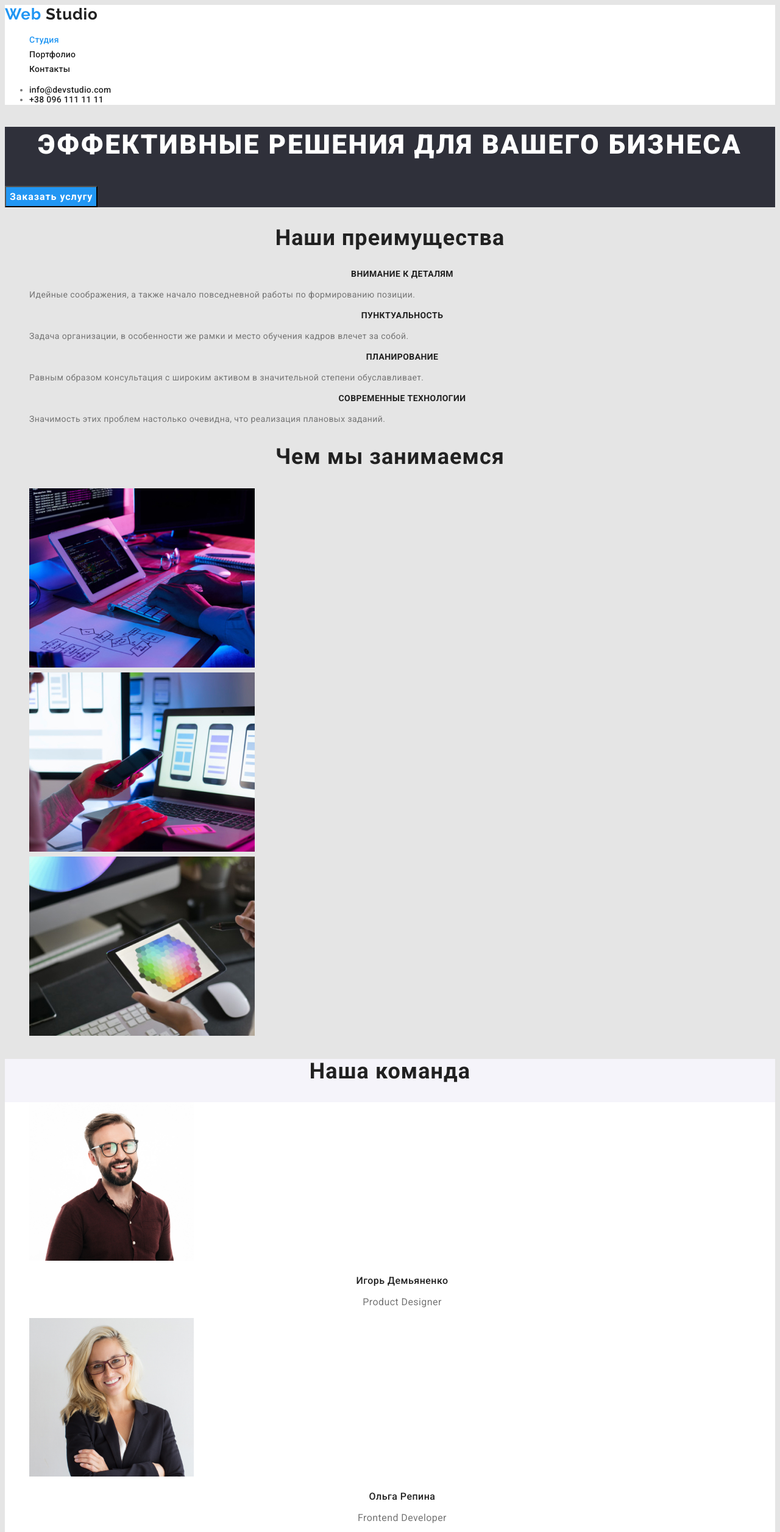
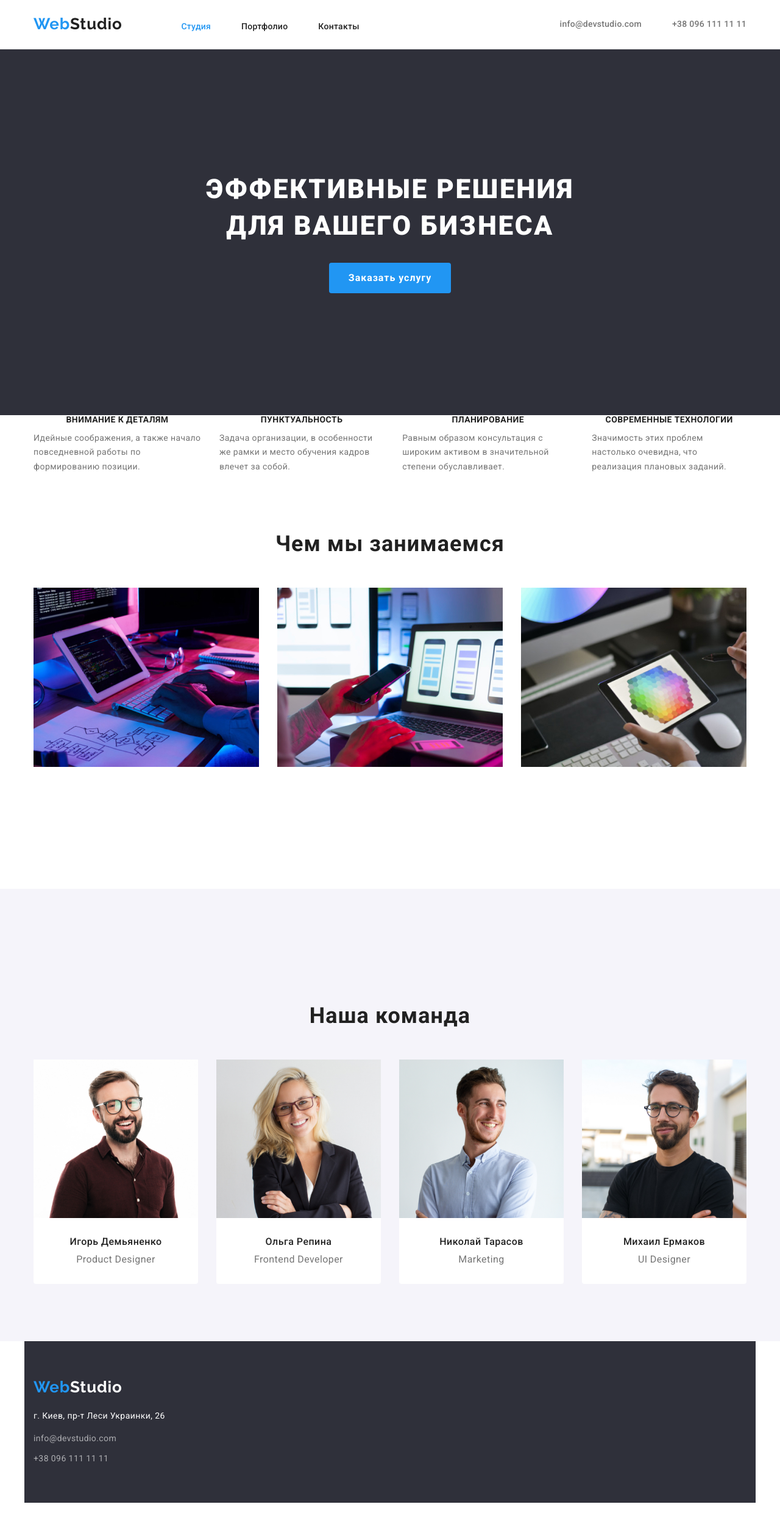
Before and after one commit to marta-pryiom/goit-markup-hw-02, a plain HTML site: page index.html in a window 1280 px wide. Shown: the top 2513 px of the page at 61% size. After the commit the page ends 2479 px from the top, so only its background shows below. Drawn offline with nearby package versions, Linux system fonts and the light colour scheme.

Commit message:
goit-markup-hw-03

```diff
--- a/css/styles.css
+++ b/css/styles.css
@@ -3,11 +3,45 @@
   --title-text-color: #212121;
   --additional-text-color: #ffffff;
   --accent-color: #2196f3;
-  --primary-bg-color: #e5e5e5;
+  --primary-bg-color: #fff;
   --main-font-family: "Roboto", sans-serif;
+}
+html {
+  box-sizing: border-box;
+}
+*,
+*::after,
+*::before {
+  box-sizing: inherit;
+}
+h1,
+h2,
+h3,
+h4,
+h5,
+h6,
+p {
+  margin: 0;
+  padding: 0;
+}
+.list {
+  padding: 0;
+  margin: 0;
+  list-style: none;
+}
+.link {
+  text-decoration: none;
+  color: inherit;
+}
+
+img {
+  display: block;
+  max-width: 100%;
+  height: auto;
 }
 
 body {
+  margin: 0;
   font-family: var(--main-font-family);
   background-color: var(--primary-bg-color);
   color: var(--primary-text-color);
@@ -15,17 +49,28 @@ body {
   line-height: 1.71;
   letter-spacing: 0.03em;
 }
+.container {
+  width: 1200px;
+  padding-left: 15px;
+  padding-right: 15px;
+  margin-left: auto;
+  margin-right: auto;
+}
+
 .title {
   background-color: var(--additional-text-color);
+  border-bottom: 1px solid #ececec;
 }
-.title .link {
-  font-weight: 500;
-  font-size: 14px;
-  line-height: 1.14;
-  letter-spacing: 0.02em;
-  color: var(--title-text-color);
+.main-nav {
+  display: flex;
+  align-items: center;
+  margin-bottom: 0;
 }
-.logo {
+
+.nav .logo {
+  display: inline-flex;
+  padding-top: 24px;
+  padding-bottom: 25px;
   font-family: "Raleway", sans-serif;
   font-weight: 700;
   font-size: 26px;
@@ -38,16 +83,27 @@ body {
 }
 /*Site-nav*/
 
-.list {
-  list-style: none;
+.site-nav {
+  display: inline-flex;
+  margin-left: 93px;
+}
+
+.site-nav .item + .item {
+  margin-left: 50px;
 }
 .site-nav .link {
-  color: var(--title-text-color: );
+  font-weight: 500;
+  font-size: 14px;
+  line-height: 1.14;
+  letter-spacing: 0.02em;
+  color: var(--title-text-color);
 }
+
 .site-nav .link:hover,
 .site-nav .link:focus {
   color: var(--accent-color);
 }
+
 .site-nav .link-porfolio:hover,
 .site-nav .link-porfolio:focus,
 .site-nav .link-porfolio:visited {
@@ -55,48 +111,69 @@ body {
 }
 
 .auth-nav {
+  display: inline-flex;
+  margin-left: auto;
   font-family: var(--main-font-family);
-  font-style: normal;
   font-weight: 500;
   font-size: 14px;
   line-height: 1.14;
   letter-spacing: 0.02em;
   color: #757575;
 }
+
+.auth-nav .item + .item {
+  margin-left: 50px;
+}
 .auth-nav .link:hover,
 .auth-nav .link:focus {
   color: var(--accent-color);
 }
-/*Main content*/
+.item .link {
+  display: block;
+}
+
 /* Hero section*/
-.hero-section {
+.section {
+  padding-top: 200px;
+  padding-bottom: 200px;
+}
+
+.hero {
   background-color: #2f303a;
+  text-align: center;
 }
 .hero-title {
   color: var(--additional-text-color);
   font-family: var(--main-font-family);
+  text-align: center;
   font-weight: 900;
   font-size: 44px;
   line-height: 1.36;
-  text-align: center;
   letter-spacing: 0.06em;
   text-transform: uppercase;
-  padding: 200 452 280 452px;
+  margin-bottom: 30px;
+  max-width: 696px;
+  margin: 0 auto;
+  margin-bottom: 30px;
 }
 .hero-button {
-  font-family: var(--main-font-family);
+  font-family: inherit;
+  display: inline-block;
+  border: 1px solid transparent;
+  border-radius: 4px;
+  min-width: 200px;
+  min-height: 50px;
   font-weight: 700;
   font-size: 16px;
   line-height: 1.87;
-  display: flex;
-  align-items: center;
-  text-align: center;
   letter-spacing: 0.06em;
   background-color: var(--accent-color);
   color: var(--additional-text-color);
+  cursor: pointer;
 }
 
 /*Benefit section*/
+
 .visually-hidden {
   position: absolute !important;
   clip: rect(1px 1px 1px 1px);
@@ -107,7 +184,14 @@ body {
   width: 1px !important;
   overflow: hidden;
 }
-
+.benefits-list {
+  display: flex;
+  justify-content: space-between;
+  min-width: 270px;
+  margin-bottom: 94px;
+  margin: 0;
+  padding: 0;
+}
 .benefits-list .list {
   font-family: var(--main-font-family);
   font-size: 14px;
@@ -115,8 +199,12 @@ body {
   letter-spacing: 0.03em;
   color: var(--primary-text-color);
 }
+.benefits-list > .list:not(:last-child) {
+  margin-right: 30px;
+}
 
 .benefits-title {
+  margin-bottom: 10px;
   font-family: var(--main-font-family);
   font-weight: 700;
   font-size: 14px;
@@ -125,7 +213,20 @@ body {
   text-transform: uppercase;
   color: var(--title-text-color);
 }
-/*What we are doing*/
+/* what we are doing*/
+.container.section {
+  padding-top: 94px;
+}
+.work-item {
+  display: flex;
+  justify-content: space-between;
+  margin: 0;
+  padding: 0;
+}
+.work-item .list:not(:last-child) {
+  margin-right: 30px;
+}
+
 h2 {
   font-weight: 700;
   font-size: 36px;
@@ -133,11 +234,30 @@ h2 {
   text-align: center;
   letter-spacing: 0.03em;
   color: var(--title-text-color);
+  padding: 0 0 50px 0;
 }
+
 /*Our teammembers*/
+
+.teammembers.section {
+  background-color: #f5f4fa;
+  text-align: center;
+}
 .teammembers {
-  background-color: #f5f4fa;
+  padding-top: 94px;
+  padding-bottom: 94px;
+  margin-bottom: 0;
 }
+.teammembers h2 {
+  margin-bottom: 50px;
+  padding: 94px 0 0 0;
+}
+
+.members.list {
+  display: flex;
+  justify-content: space-between;
+}
+
 h3 {
   font-weight: 500;
   font-size: 16px;
@@ -146,21 +266,49 @@ h3 {
   letter-spacing: 0.03em;
   color: var(--title-text-color);
 }
-.members {
-  background-color: var(--additional-text-color);
-}
 
 .list-item {
   background-color: var(--additional-text-color);
+  border-radius: 0px 0px 4px 4px;
+}
+.list-item:not(:last-child) {
+  margin-right: 30px;
 }
 .list-item p {
+  max-width: 270px;
   font-size: 16px;
   line-height: 1.18;
   text-align: center;
 }
+
+.description {
+  display: block;
+}
+.description h3 {
+  padding-top: 30px;
+  padding-bottom: 10px;
+}
+.description p {
+  padding-bottom: 30px;
+}
+
 /*Footer*/
+
 .footer-section {
+  display: block;
+
   background: #2f303a;
+}
+.footer-section > .logo {
+  display: inline-flex;
+  padding-top: 60px;
+  margin-bottom: 20px;
+  font-family: "Raleway", sans-serif;
+  font-weight: 700;
+  font-size: 26px;
+  line-height: 1.19;
+  letter-spacing: 0.03em;
+  color: var(--title-text-color);
 }
 .footer-section .logo-item {
   color: var(--additional-text-color);
@@ -174,31 +322,62 @@ h3 {
   letter-spacing: 0.03em;
   color: var(--additional-text-color);
 }
-
+.auth-list {
+  display: block;
+  text-align: left;
+  padding: 0 0 60px 0;
+}
 .auth-item {
   color: rgba(255, 255, 255, 0.6);
 }
+.mail.list {
+  margin-bottom: 9px;
+}
 
 /*Portfolio*/
+
 .site-nav .current {
   color: var(--accent-color);
 }
 
 .main-section {
   background-color: var(--primary-bg-color);
+  margin-bottom: 94px;
 }
 
 .button {
+  border: 1px solid transparent;
+  border-radius: 4px;
+  padding: 6px 22px;
   background-color: #f5f4fa;
   font-family: var(--main-font-family);
   font-weight: 500;
   font-size: 16px;
   line-height: 1.62;
-  text-align: center;
   letter-spacing: 0.03em;
   color: var(--title-text-color);
 }
-.h1 {
+.filters {
+  display: flex;
+  justify-content: center;
+  margin: 0 0 34px 0;
+  padding: 94px 0 0 0;
+}
+.filters > .list {
+  padding: 0;
+}
+.filters > .list:not(:last-child) {
+  padding-right: 8px;
+}
+
+.filters .link:hover,
+.filters .link:focus {
+  color: var(--additional-text-color);
+  background-color: var(--accent-color);
+  cursor: pointer;
+}
+
+h1 {
   font-weight: 700;
   font-size: 36px;
   line-height: 1.16;
@@ -207,24 +386,41 @@ h3 {
   color: var(--title-text-color);
 }
 
-.filters .link:hover,
-.filters .link:focus {
-  color: var(--additional-text-color);
-  background-color: var(--accent-color);
+.menu {
+  display: flex;
+  flex-wrap: wrap;
+  margin-left: -30px;
+  margin-top: -30px;
+  padding: 0;
 }
-.list .work-item {
-  background-color: var(--additional-text-color);
+.menu-item {
+  flex-basis: calc((100% - 90px) / 3);
+  margin-left: 30px;
+  margin-top: 30px;
 }
-.work-item .h2 {
+.note {
+  border: 1px solid #eeeeee;
+  padding: 20px 24px;
+}
+.note h2 {
+  text-align: left;
   font-weight: 700;
   font-size: 18px;
   line-height: 2;
   letter-spacing: 0.06em;
   color: var(--title-text-color);
+  padding-top: 20px;
+  padding-bottom: 0;
+  margin-bottom: 4px;
 }
-.work-item .p {
+
+.foto {
+  margin: 0;
+}
+.menu > .note > p {
   font-size: 16px;
   line-height: 1.87;
   letter-spacing: 0.03em;
   color: var(--primary-bg-color);
+  padding-bottom: 20px;
 }
--- a/index.html
+++ b/index.html
@@ -10,55 +10,71 @@
     <link href="https://fonts.googleapis.com/css2?family=Roboto:wght@400;500;700;900&display=swap" rel="stylesheet">
     <link rel="preconnect" href="https://fonts.gstatic.com">
     <link href="https://fonts.googleapis.com/css2?family=Raleway:wght@700&display=swap" rel="stylesheet">
+    <link rel="stylesheet" href="https://cdnjs.cloudflare.com/ajax/libs/modern-normalize/0.2.0/modern-normalize.min.css">
     <link rel="stylesheet" href="./css/styles.css"/>
 </head>
 <body>
 
+
         <header class="title">
-         <nav>
-             <a href="" class="logo"> <span class="logo-title">Web</span> Studio</a>
+            <div class="container main-nav">
 
+
+
+                <nav class="nav">
+                    <a href="" class="logo"> <span class="logo-title">Web</span>Studio</a>
                     <ul class="site-nav list">
-                 <li> <a href="" class="link current">Студия</a></li>
-                 <li> <a href="portfolio.html" class="link">Портфолио</a></li>
-                 <li> <a href="" class="link">Контакты</a></li>
+                        <li class="item"> <a href="index.html" class="link current">Студия</a></li>
+                        <li class="item"> <a href="portfolio.html" class="link ">Портфолио</a></li>
+                        <li class="item"> <a href="" class="link">Контакты</a></li>
                     </ul>
                 </nav>
-        <ul class="auth-nav">
-            <li> <a class="link" href="mailto:info@devstudio.com">info@devstudio.com</a></li>
-            <li> <a class="link" href="tel:+380961111111">+38 096 111 11 11</a></li>
+                <ul class="auth-nav list">
+                    <li class="item"> <a class="link" href="mailto:info@devstudio.com">info@devstudio.com</a> </li>
+                    <li class="item"> <a class="link" href="tel:+380961111111">+38 096 111 11 11</a></li>
                 </ul>
-
+            </div>
         </header>
 
 
         <main>
 
-        <section class="hero-section">
-             <h1 class="hero-title"> Эффективные решения для вашего бизнеса</h1>
+            <section class="hero section">
+                <div class="container">
+                    <h1 class="hero-title"> Эффективные решения </br>для вашего бизнеса</h1>
                     <button type="button" class="hero-button">Заказать услугу</button>
+                </div>
             </section>
 
-        <h2 >Наши преимущества</h2>
 
+            <div class="container">
+                <h2 class="visually-hidden">Наши преимущества</h2>
                 <ul class="benefits-list">
-                <li class="list"> <h3 class="benefits-title" >Внимание к деталям</h3>
+                    <li class="list">
+                        <h3 class="benefits-title">Внимание к деталям</h3>
                         <p>Идейные соображения, а также начало повседневной работы по формированию позиции.</p>
                     </li>
-                <li class="list"> <h3 class="benefits-title">Пунктуальность</h3>
+                    <li class="list">
+                        <h3 class="benefits-title">Пунктуальность</h3>
                         <p>Задача организации, в особенности же рамки и место обучения кадров влечет за собой.</p>
                     </li>
-                <li class="list"> <h3 class="benefits-title">Планирование</h3>
+                    <li class="list">
+                        <h3 class="benefits-title">Планирование</h3>
                         <p>Равным образом консультация с широким активом в значительной степени обуславливает.</p>
                     </li>
-                <li class="list"> <h3 class="benefits-title">Современные технологии</h3>
+                    <li class="list">
+                        <h3 class="benefits-title">Современные технологии</h3>
                         <p>Значимость этих проблем настолько очевидна, что реализация плановых заданий.</p>
                     </li>
                 </ul>
+            </div>
 
-        <section>
+
+
+
+            <section class="container section">
                 <h2>Чем мы занимаемся</h2>
-            <ul>
+                <ul class="work-item">
                     <li class="list"> <img src="./image/main/section1/img-0.jpg" alt="программист пишет код компьютером"
                             width="370" ></li>
                     <li class="list"> <img src="./image/main/section1/img-1.jpg" alt="дизайнер создает образцы"
@@ -68,43 +84,57 @@
                 </ul>
             </section>
 
-        <section class="teammembers">
+
+            <section class="  teammembers section">
+                <div class=" container team">
                     <h2>Наша команда </h2>
                     <ul class="members list">
                         <li class="list-item">
                             <img src="./image/main/section2/img-0.jpg" alt="портрет мужчины в очках" width="270">
+                            <div class="description">
                                 <h3>Игорь Демьяненко</h3>
                                 <p>Product Designer</p>
+                            </div>
                         </li>
 
                         <li class="list-item">
                             <img src="./image/main/section2/img-1.jpg" alt="портрет женщины в очках" width="270">
+                            <div class="description">
                                 <h3>Ольга Репина</h3>
                                 <p>Frontend Developer</p>
+                            </div>
                         </li>
 
                         <li class="list-item">
                             <img src="./image/main/section2/img-2.jpg" alt="портрет мужчины в логубий рубашке" width="270">
+                            <div class="description">
                                 <h3>Николай Тарасов</h3>
                                 <p>Marketing</p>
+                            </div>
                         </li>
 
                         <li class="list-item">
                             <img src="./image/main/section2/img-3.jpg" alt="портрет мужчины в очках и черной футболке" width="270">
+                            <div class="description">
                                 <h3>Михаил Ермаков</h3>
                                 <p>UI Designer</p>
+                            </div>
                         </li>
                     </ul>
+                </div>
+
 
              </section>
+
         </main>
-    <footer class="footer-section">
-        <a href="" class="logo"> <span class="logo-title">Web</span> <span class="logo-item">Studio</span></a>
+
+        <footer class="footer-section container">
+            <a href="" class="logo"> <span class="logo-title">Web</span><span class="logo-item">Studio</span></a>
             <address class="address-text">
                 г. Киев, пр-т Леси Украинки, 26
                 <ul class="auth-list">
-                <li class="list"> <a class="auth-item" href="mailto:info@devstudio.com">info@devstudio.com</a></li>
-                <li class="list"> <a class="auth-item" href="tel:+380961111111">+38 096 111 11 11</a></li>
+                    <li class="mail list"> <a class="auth-item" href="mailto:info@devstudio.com">info@devstudio.com</a></li>
+                    <li class="tel list"> <a class="auth-item" href="tel:+380961111111">+38 096 111 11 11</a></li>
                 </ul>
             </address>
         </footer>
```
Also changed, not shown: portfolio.html (+57 -39 lines), .prrettierrc.json. Lines whose indentation alone changed are shown as unchanged.
